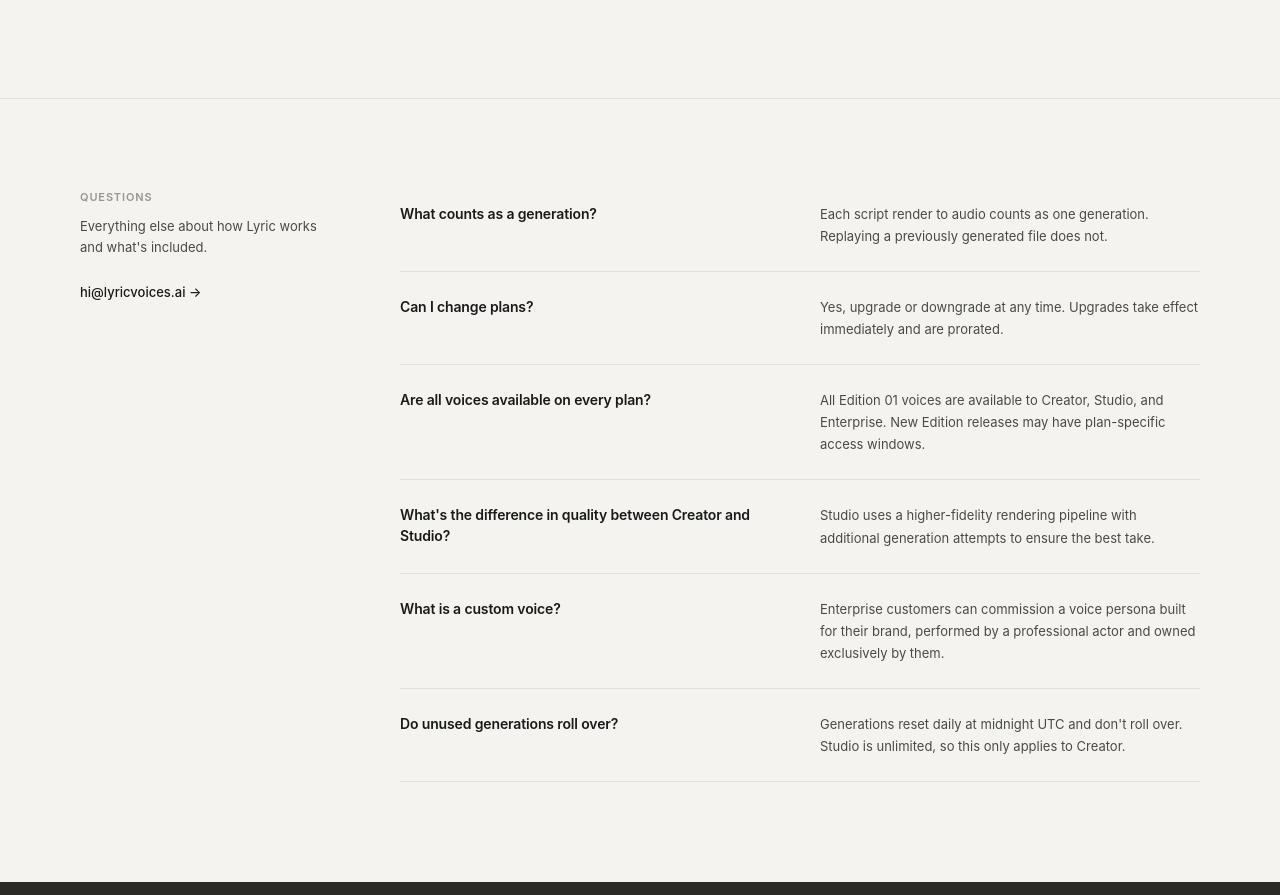
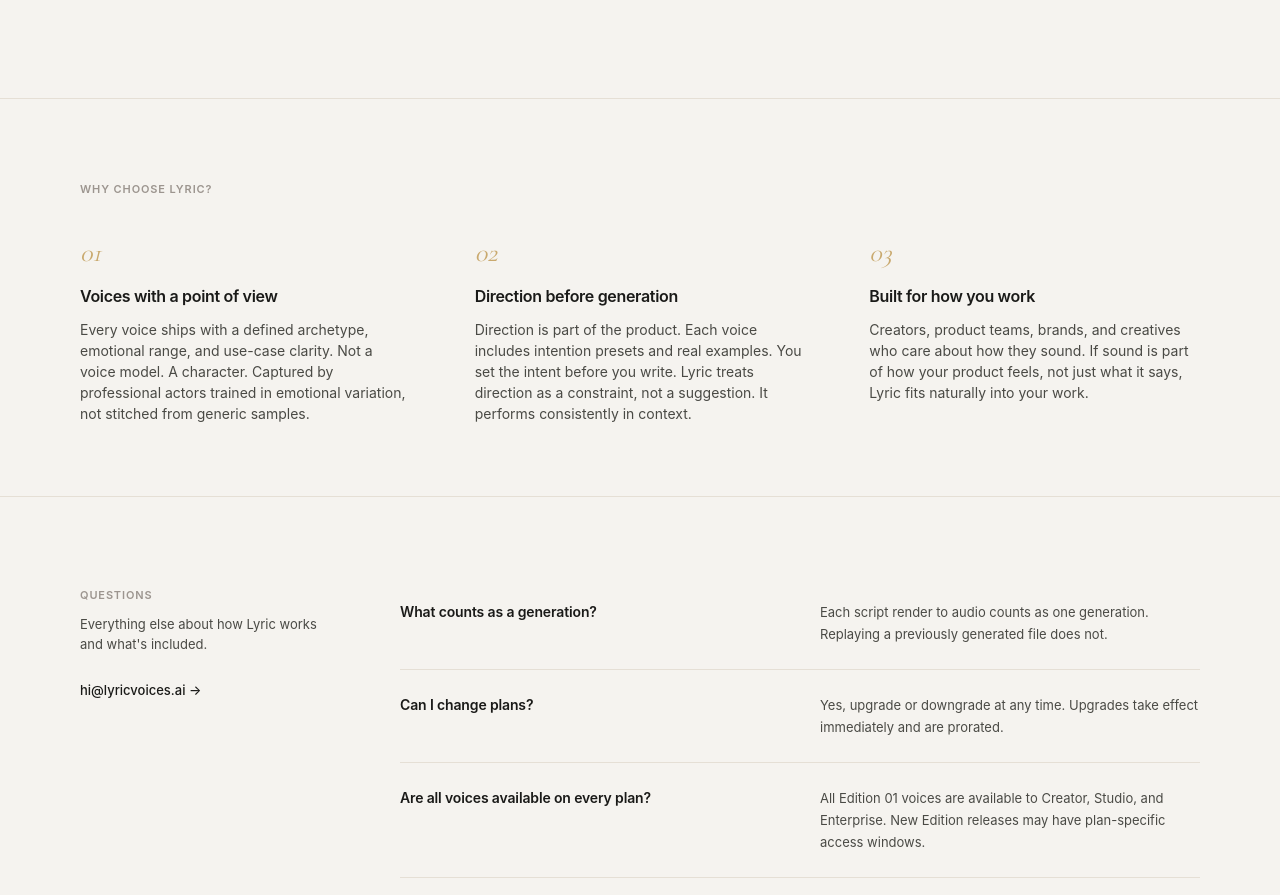
Before and after one commit to lyricvoices-gif/lyric-marketing, a Next.js app: page /pricing in a window 1280 px wide. Shown: the part 1078-1973 px from the top of the page. Built offline with nearby package versions, Linux system fonts and the light colour scheme.

Commit message:
Add Why Choose Lyric section to pricing page above FAQs

```diff
--- a/app/pricing/page.tsx
+++ b/app/pricing/page.tsx
@@ -274,6 +274,70 @@
       </section>
 
       {/* ─────────────────────────────────────────────────────────────────────
+          WHY CHOOSE LYRIC
+      ───────────────────────────────────────────────────────────────────── */}
+      <section style={{ background: LIGHT, borderTop: `1px solid ${BORDER}`, padding: "72px 48px" }}>
+        <div style={{ maxWidth: "1120px", margin: "0 auto" }}>
+          <ScrollReveal>
+            <p style={{
+              fontSize: "11px", fontWeight: 600, letterSpacing: "0.08em",
+              textTransform: "uppercase", color: TEXT3, marginBottom: "44px",
+            }}>Why choose lyric?</p>
+          </ScrollReveal>
+
+          <div style={{ display: "grid", gridTemplateColumns: "repeat(3, 1fr)", gap: "64px" }}>
+            {[
+              {
+                n: "01",
+                title: "Voices with a point of view",
+                body: "Every voice ships with a defined archetype, emotional range, and use-case clarity. Not a voice model. A character. Captured by professional actors trained in emotional variation, not stitched from generic samples.",
+              },
+              {
+                n: "02",
+                title: "Direction before generation",
+                body: "Direction is part of the product. Each voice includes intention presets and real examples. You set the intent before you write. Lyric treats direction as a constraint, not a suggestion. It performs consistently in context.",
+              },
+              {
+                n: "03",
+                title: "Built for how you work",
+                body: "Creators, product teams, brands, and creatives who care about how they sound. If sound is part of how your product feels, not just what it says, Lyric fits naturally into your work.",
+              },
+            ].map((card, i) => (
+              <ScrollReveal key={card.n} delay={i * 100}>
+                <div>
+                  <span style={{
+                    fontFamily: "var(--font-display)",
+                    fontSize: "26px",
+                    fontWeight: 400,
+                    color: GOLD,
+                    display: "block",
+                    marginBottom: "20px",
+                    lineHeight: 1,
+                    fontStyle: "italic",
+                  }}>
+                    {card.n}
+                  </span>
+                  <h3 style={{
+                    fontSize: "16px",
+                    fontWeight: 600,
+                    color: TEXT1,
+                    margin: "0 0 12px",
+                    letterSpacing: "-0.02em",
+                    lineHeight: 1.3,
+                  }}>
+                    {card.title}
+                  </h3>
+                  <p style={{ fontSize: "14px", color: TEXT2, lineHeight: 1.5, margin: 0 }}>
+                    {card.body}
+                  </p>
+                </div>
+              </ScrollReveal>
+            ))}
+          </div>
+        </div>
+      </section>
+
+      {/* ─────────────────────────────────────────────────────────────────────
           FAQ
       ───────────────────────────────────────────────────────────────────── */}
       <section style={{ background: LIGHT, borderTop: `1px solid ${BORDER}`, padding: "80px 48px 100px" }}>
```
